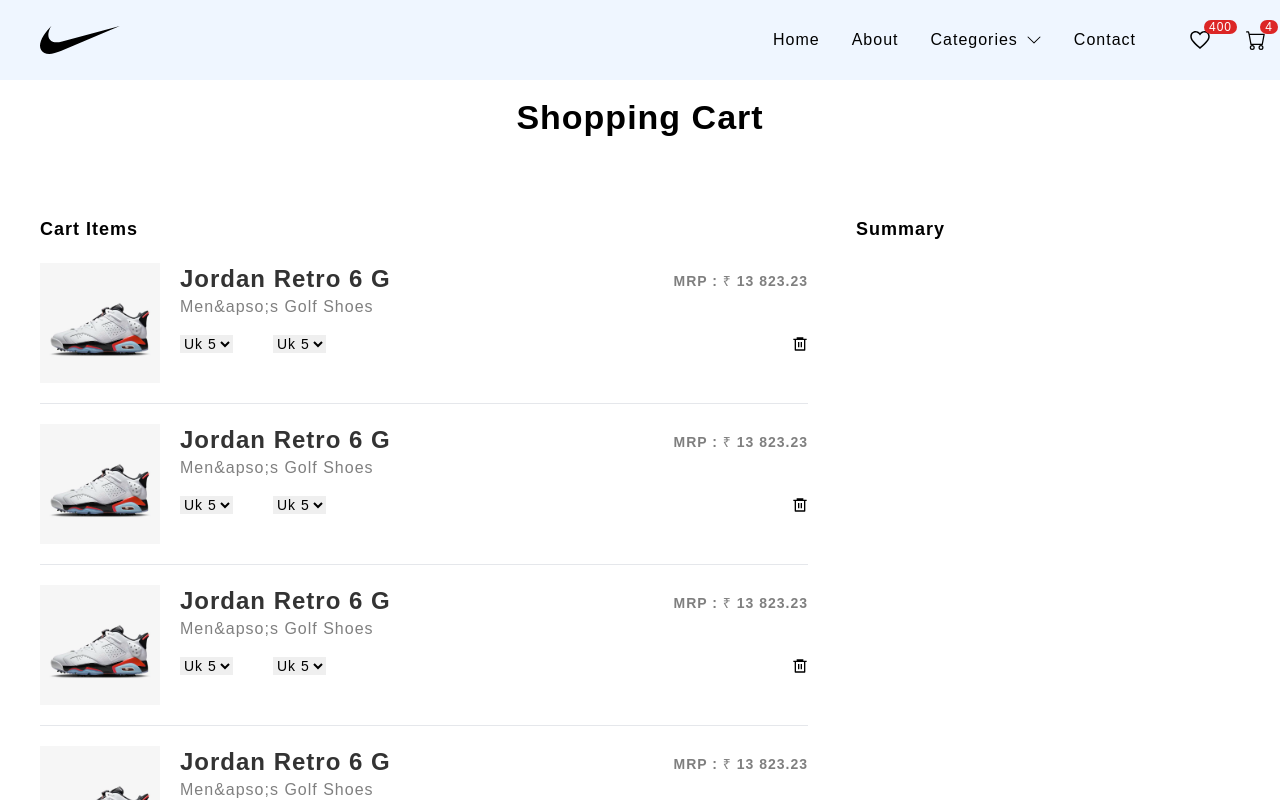
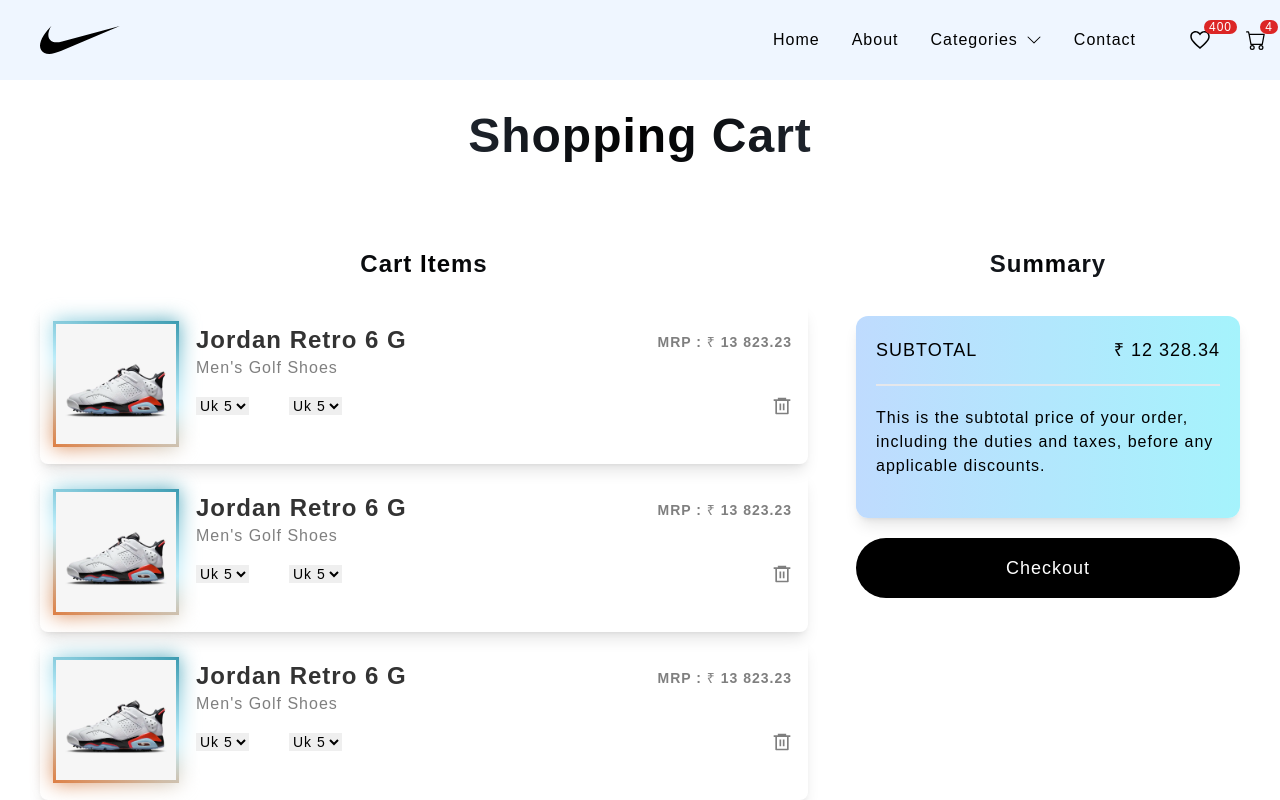
Before and after one commit to Sahillather002/ProductsStore, a Next.js app: page /cart in a window 1280 px wide. Shown: the top 800 px of the page. Built offline with nearby package versions, Linux system fonts and the light colour scheme.

Commit message:
checkout page css updated

```diff
--- a/components/CartItems.jsx
+++ b/components/CartItems.jsx
@@ -3,9 +3,9 @@
 
 const CartItems = () => {
   return (
-    <div className="flex py-5 gap-3 md:gap-5 border-b">
+    <div className="flex py-5 gap-3 md:gap-5  shadow-lg px-4 my-2 rounded-lg border-blue-500">
       {/* image */}
-      <div className="shrink-0 aspect-square w-[50px] md:w-[120px] ">
+      <div class="moving-border shrink-0 aspect-square w-[50px] md:w-[120px]">
         <img src="product-1.webp"></img>
       </div>
 
@@ -16,7 +16,7 @@
           </div>
 
           <div className="text-sm md:text-md font-medium text-black/[0.5] block md:hidden ">
-            Men&apso;s Golf Shoes
+            Men's Golf Shoes
           </div>
 
           <div className="text-sm md:text-md font-bold text-black/[0.5] mt-2 ">
@@ -25,7 +25,7 @@
         </div>
 
         <div className="text-md font-medium text-black/[0.5] hidden md:block">
-          Men&apso;s Golf Shoes
+          Men's Golf Shoes
         </div>
 
         <div className="flex items-center justify-between mt-4 ">
@@ -51,7 +51,7 @@
               </select>
             </div>
           </div>
-          <RiDeleteBin6Line className=""/>
+          <RiDeleteBin6Line className="cursor-pointer text-black/[0.5] hover:text-black text-[16px] md:text-[20px] "/>
         </div>
       </div>
     </div>
--- a/pages/cart.js
+++ b/pages/cart.js
@@ -7,25 +7,41 @@
         <div className='w-full'>
             <Wrapper>
                 <div className='text-center py-4 max-w-[800px] mx-auto mt-10 md:mt-0 '>
-                <div className='text-[28px] md:text-[34px] mb-5 font-semibold leading-tight'>
+                    <div className='text-5xl p-4 text-center font-bold from-slate-600 via-black to-slate-600 bg-gradient-to-r bg-clip-text text-transparent'>
                         Shopping Cart
                     </div>
                 </div>
-            <div className='flex flex-col lg:flex-row gap-12 py-10'>
+                <div className='flex flex-col lg:flex-row gap-12 py-10 '>
                     <div className='flex-[2] '>
-                    <div className='text-lg font-bold '>
+                        <div className='text-2xl p-4 text-center font-bold from-slate-600 via-black to-slate-600 bg-gradient-to-r bg-clip-text text-transparent '>
                             Cart Items
                         </div>
-                    <CartItems/>
-                    <CartItems/>
-                    <CartItems/>
-                    <CartItems/>
+                        <CartItems />
+                        <CartItems />
+                        <CartItems />
+                        <CartItems />
                     </div>
 
                     <div className='flex-[1] '>
-                    <div className='text-lg font-bold'>
+                        <div className='text-2xl p-4 text-center font-bold from-slate-600 via-black to-slate-600 bg-gradient-to-r bg-clip-text text-transparent'>
                             Summary
                         </div>
+                        <div className=' p-5 my-5 bg-gradient-to-r from-blue-200 to-cyan-200 rounded-xl
+                        shadow-lg  transition-all duration-700 hover:scale-110  '
+                        >
+                            <div className='flex justify-between '>
+                                <div className='uppercase text-base md:text-lg font-medium text-black '>Subtotal</div>
+                                <div className='text-base md:text-lg font-medium text-black '>&#8377; 12 328.34</div>
+                            </div>
+                            <div className='text-sm md:text-base py-5 border-t-2 mt-5'>
+                                This is the subtotal price of your order, including the duties and
+                                taxes, before any applicable discounts.
+                            </div>
+                        </div>
+                        <button className='w-full py-4 rounded-full bg-black text-white
+                        text-lg font-medium transition-transform active:scale-95 mb-3 hover:opacity-95'>
+                            Checkout
+                        </button>
                     </div>
                 </div>
             </Wrapper>
--- a/styles/globals.css
+++ b/styles/globals.css
@@ -108,3 +108,33 @@
 .markdown ul li {
   margin: 10px 0;
 }
+
+@property --angle {
+  syntax: "<angle>";
+  initial-value: 0deg;
+  inherits: false;
+}
+
+.moving-border {
+  position: relative;
+  padding: 0px;
+  border-radius: 10px;
+}
+.moving-border::before,
+.moving-border::after {
+  content: "";
+  position: absolute;
+  inset: -0.2rem;
+  z-index: -1;
+  background: linear-gradient(var(--angle),
+    #3798ae,  #C3F2FF, rgb(223, 123, 61));
+  animation: rotate 10s linear infinite;
+}
+.moving-border::after {
+  filter: blur(10px);
+}
+@keyframes rotate {
+  0%     { --angle: 0deg; }
+  100%   { --angle: 360deg;
+  }
+}
```
Lines whose indentation alone changed are shown as unchanged.
